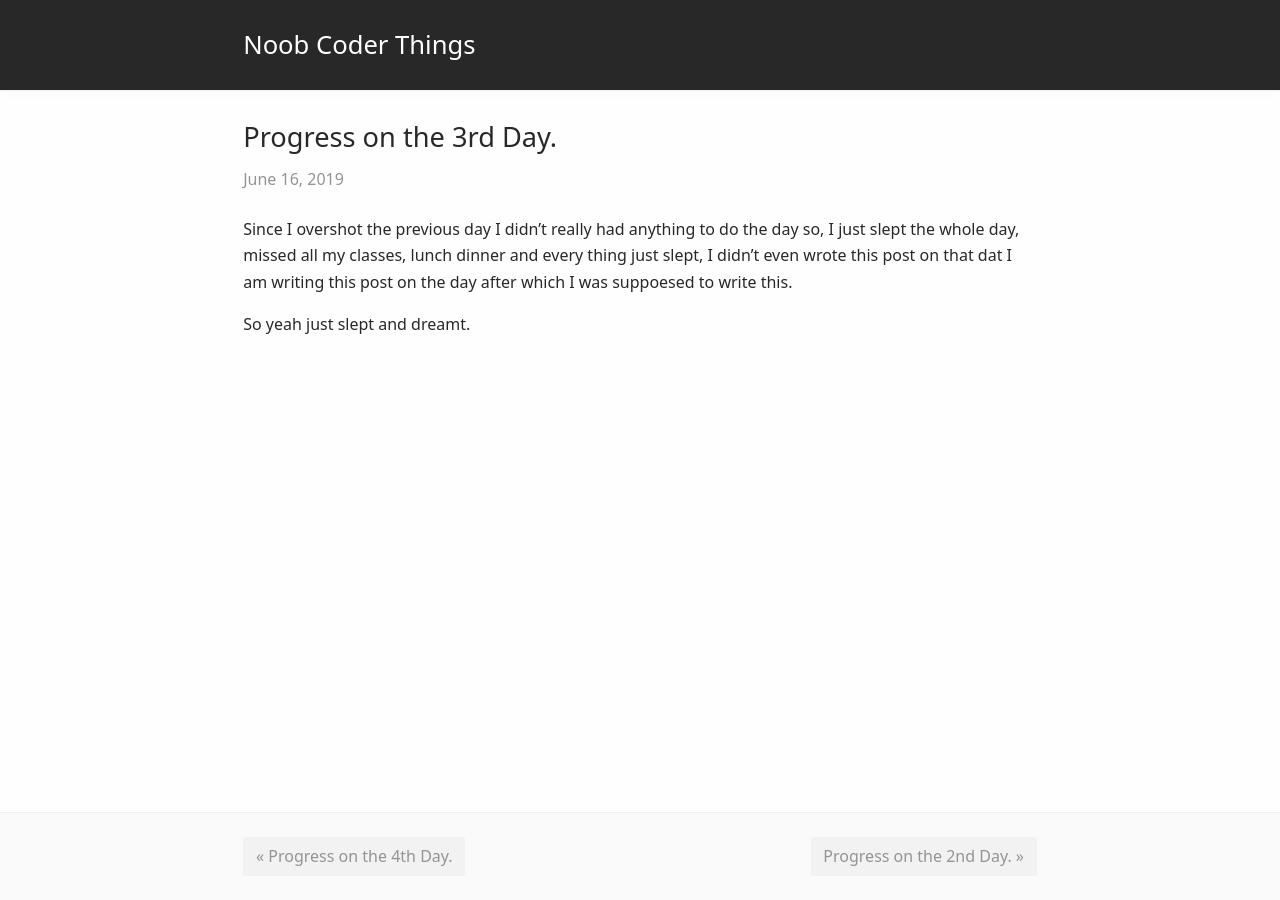
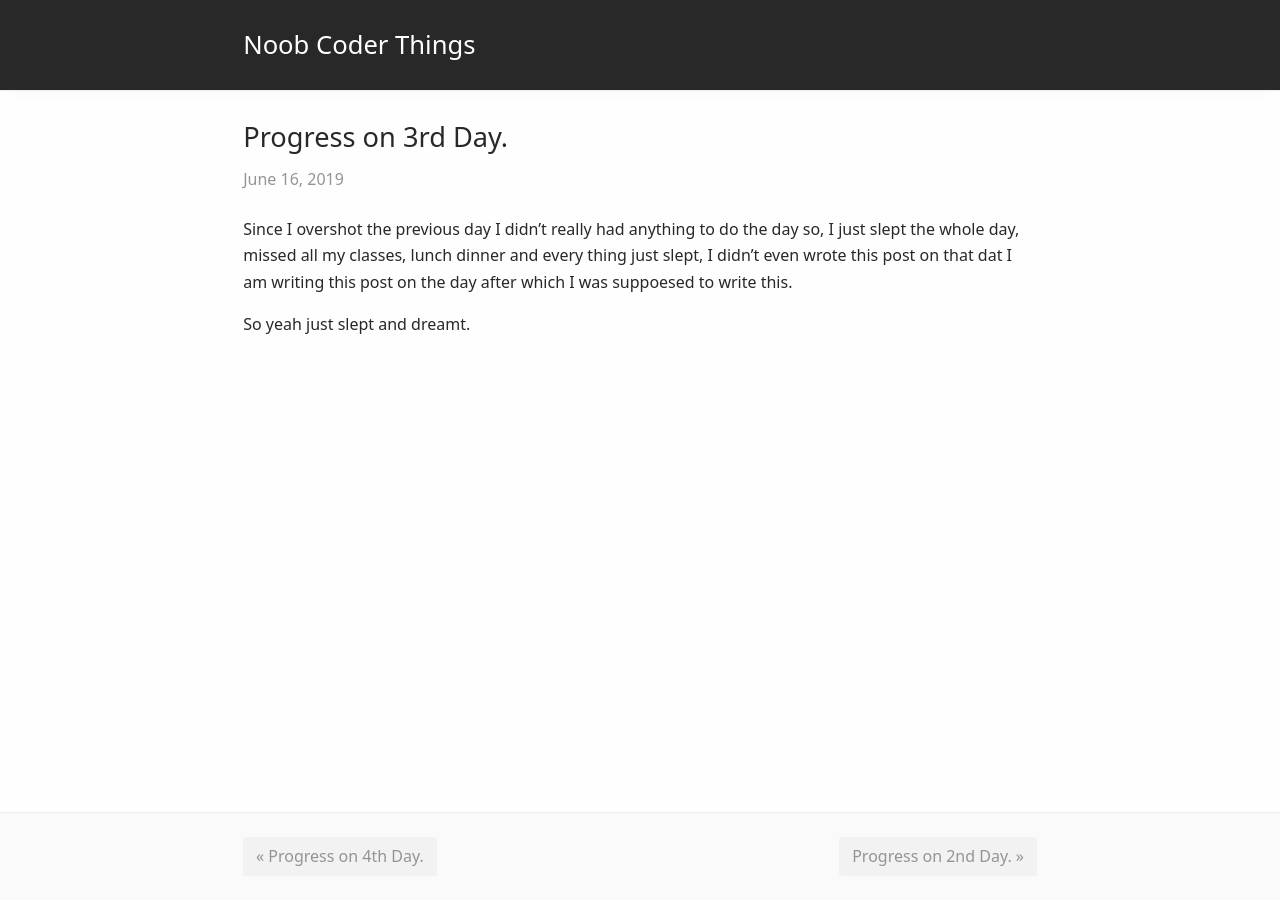
Before and after one commit to AnuragSahu/Noob_coder_things, a Jekyll site: the page built from _posts/2019-06-16-Progress-of-3rd-day.md, in a window 1280 px wide. Built offline with Jekyll 4.4.1, drawn with Linux system fonts in a browser that asks for light colours; our own code applies the rules of GitHub Pages for plain Markdown files.

Commit message:
Edit Post

```diff
--- a/_posts/2019-06-15-Progress-of-the-secound-day .md
+++ b/_posts/2019-06-15-Progress-of-2nd-day .md
@@ -1,5 +1,5 @@
 ---
-title: "Progress on the 2nd Day."
+title: "Progress on 2nd Day."
 ---
 
 I was very happy with progress I made on the First day(14th Jun), As of on 15th I was able to overshoot to the targeted work by a lot, I completed
--- a/_posts/2019-06-16-Progress-of-the-third-day.md
+++ b/_posts/2019-06-16-Progress-of-3rd-day.md
@@ -1,5 +1,5 @@
 ---
-title: "Progress on the 3rd Day."
+title: "Progress on 3rd Day."
 ---
 
 Since I overshot the previous day I didn't really had anything to do the day so, I just slept the whole day, missed all my classes, lunch dinner and every thing just slept, I didn't even wrote this post on that dat I am writing this post on the day after which I was suppoesed to write this.
--- a/_posts/2019-06-17-Progress-of-the-forth-day.md
+++ b/_posts/2019-06-17-Progress-of-4th-day.md
@@ -1,5 +1,5 @@
 ---
-title: "Progress on the 4th Day."
+title: "Progress on 4th Day."
 ---
 
 Today I am over welmed with the work I did, although I did not do any thing out of the way I only went to the HackerRank website andd started solving some of the problems.
```
Also changed, not shown: _posts/2019-06-14-Progress-of-1st-day.md (renamed from _posts/2019-06-14-Progress-of-the-first-day.md, +1 -1 lines), _posts/2019-06-18-Progress-of-5th-day.md (renamed from _posts/2019-06-18-Progress-of-the-fifth-day.md, +1 -1 lines).
